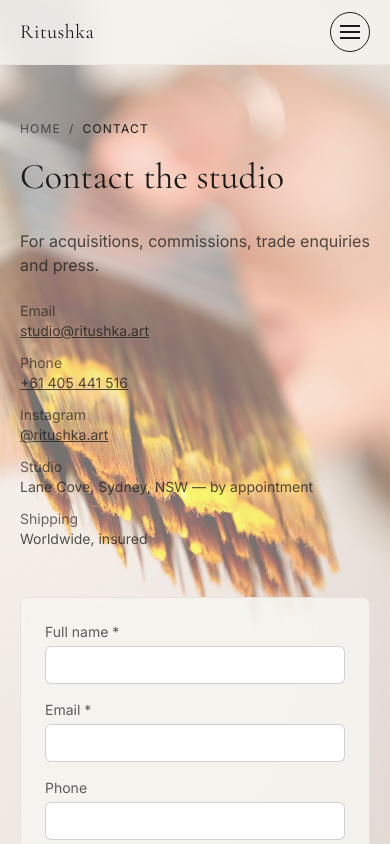
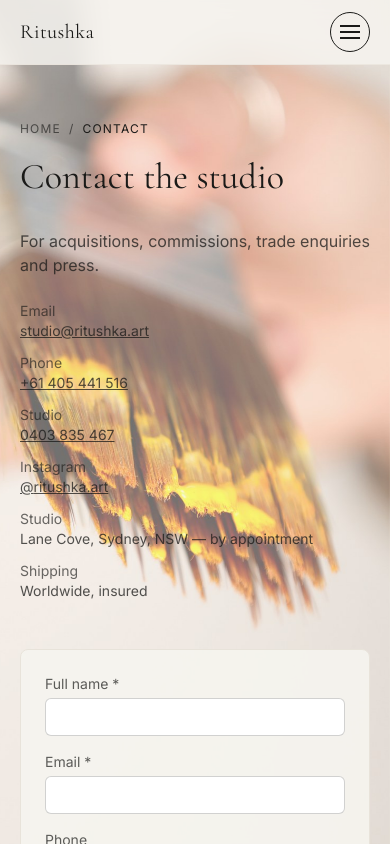
Before and after one commit to nickbrandphotography/Ritushka-artist-site, a Next.js app: page /contact in a window 390 px wide. Shown: the top 844 px of the page. Built offline with nearby package versions, Linux system fonts and the light colour scheme.

Commit message:
Add studio phone number to contact page

```diff
--- a/src/app/(site)/contact/page.tsx
+++ b/src/app/(site)/contact/page.tsx
@@ -19,6 +19,7 @@ export default function Contact() {
           <dl className="mt-6 space-y-3 text-sm">
             <div><dt className="text-ink/65">Email</dt><dd><a href={`mailto:${site.contact.email}`} className="underline hover:text-ink">{site.contact.email}</a></dd></div>
             <div><dt className="text-ink/65">Phone</dt><dd><a href={`tel:${site.contact.phone.replace(/\s+/g, '')}`} className="underline hover:text-ink">{site.contact.phone}</a></dd></div>
+            <div><dt className="text-ink/65">Studio</dt><dd><a href={`tel:+61${site.contact.studioPhone.replace(/\s+/g, '').replace(/^0/, '')}`} className="underline hover:text-ink">{site.contact.studioPhone}</a></dd></div>
             {ig && <div><dt className="text-ink/65">Instagram</dt><dd><a href={site.social.instagram} target="_blank" rel="noopener noreferrer me" className="underline hover:text-ink">@{ig}</a></dd></div>}
             <div><dt className="text-ink/65">Studio</dt><dd>{site.location.suburb}, {site.location.city}, {site.location.state} — by appointment</dd></div>
             <div><dt className="text-ink/65">Shipping</dt><dd>Worldwide, insured</dd></div>
--- a/src/site.config.ts
+++ b/src/site.config.ts
@@ -39,6 +39,7 @@ export const site = {
   contact: {
     email: 'studio@ritushka.art',
     phone: '+61 405 441 516',
+    studioPhone: '0403 835 467',
     studioByAppointment: true,
   },
   location: {
```
